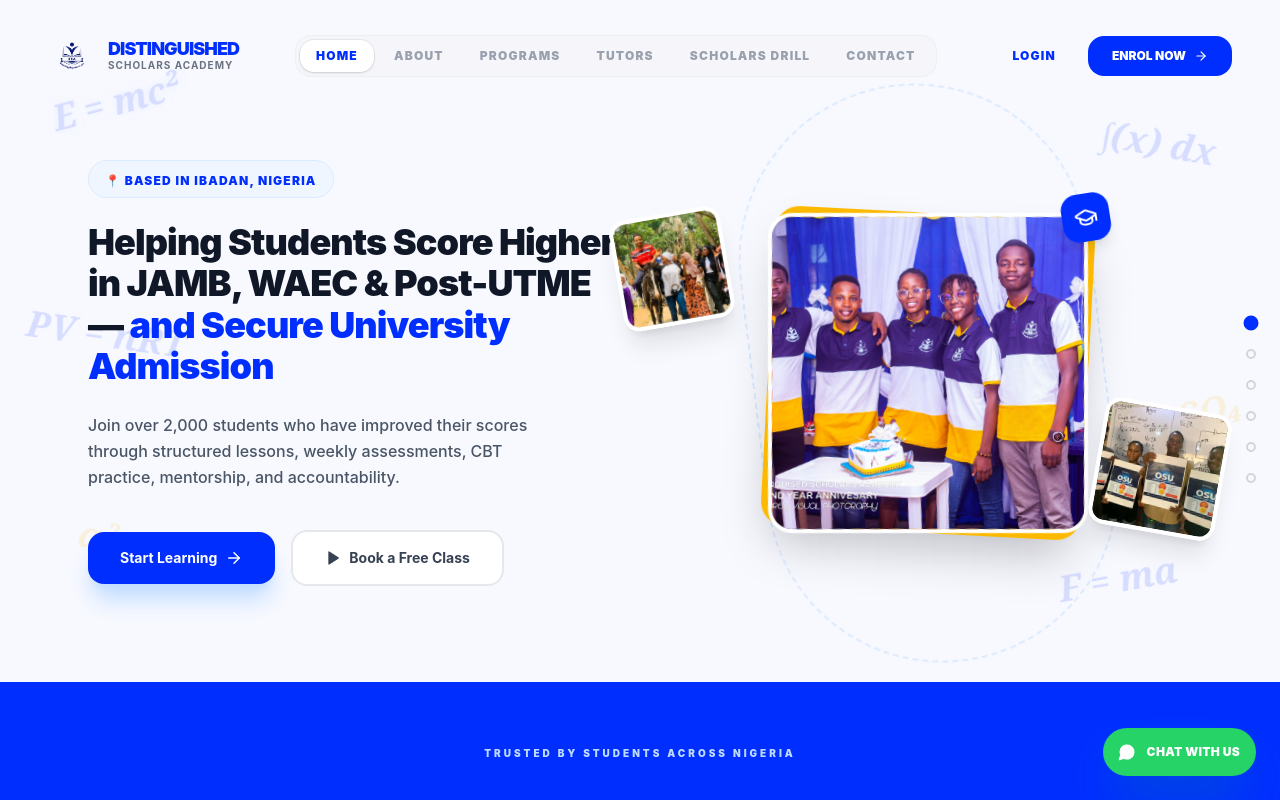
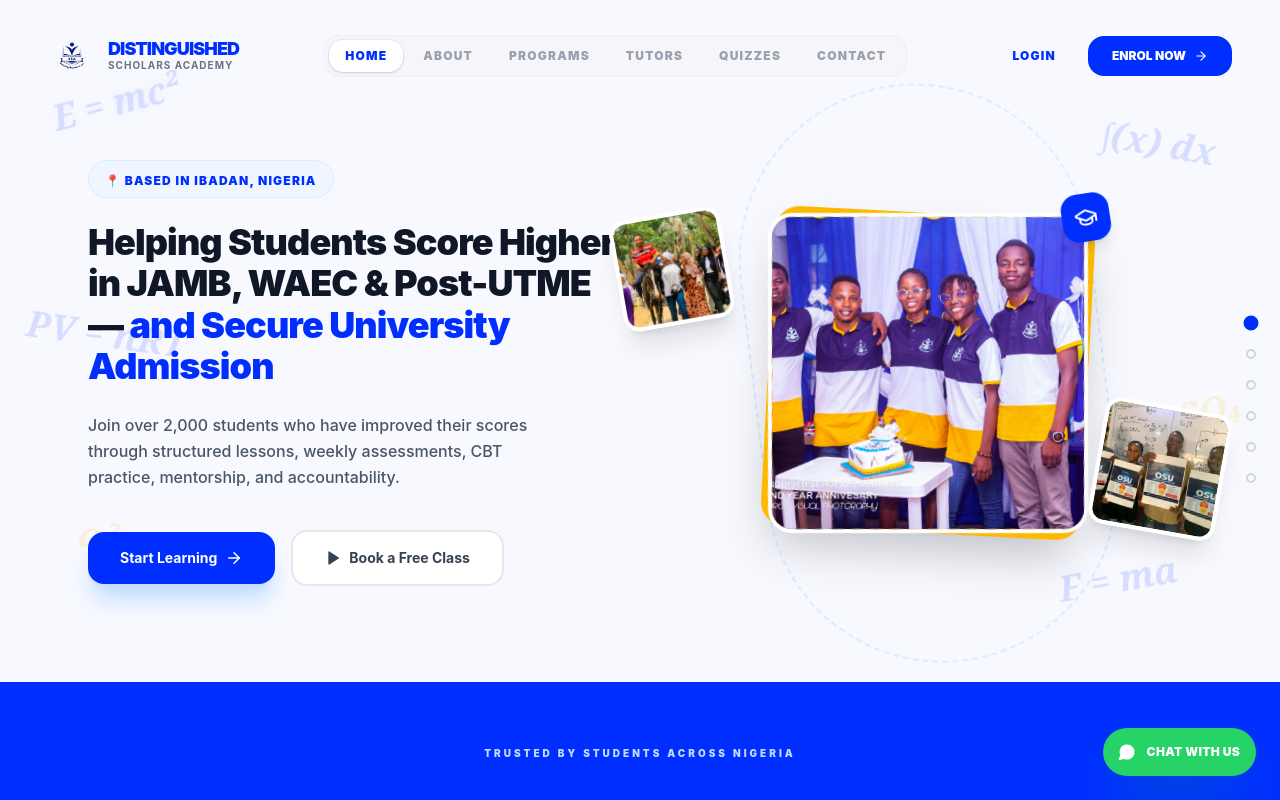
Before and after one commit to Bee-code-tech/distingushed-scholars-academy, a Next.js app: page / in a window 1280 px wide. Shown: the top 800 px of the page. Built offline with nearby package versions, Linux system fonts and the light colour scheme; grey boxes are pictures that could not be loaded.

Commit message:
Rename homepage nav item to Quizzes

```diff
--- a/src/components/ui/Header.tsx
+++ b/src/components/ui/Header.tsx
@@ -12,7 +12,7 @@
   { id: 'about', name: 'About', href: '#about' },
   { id: 'programs', name: 'Programs', href: '#programs' },
   { id: 'tutors', name: 'Tutors', href: '#tutors' },
-  { id: 'Quiz360Pro', name: 'Scholars Drill', href: '#Quiz360Pro' },
+  { id: 'Quiz360Pro', name: 'Quizzes', href: '#Quiz360Pro' },
   { id: 'contact', name: 'Contact', href: '#contact' },
 ]
 
```
